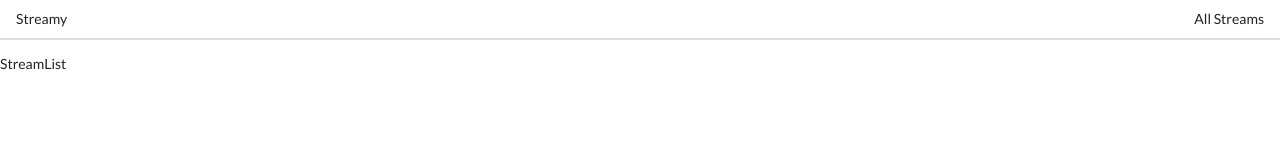
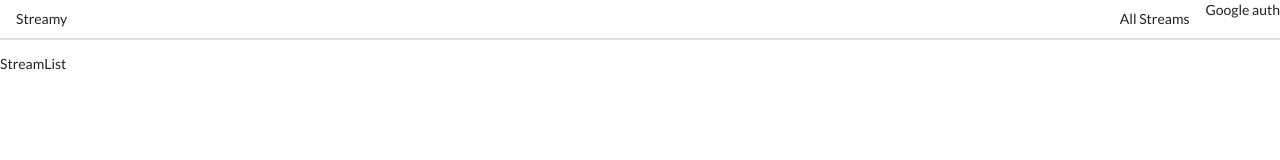
Before and after one commit to IulianStave/twitch-react-router, a React (Create React App) app: page / in a window 1280 px wide. Shown: the top 160 px of the page. Built offline with nearby package versions, Linux system fonts and the light colour scheme.

Commit message:
Add GoogleAuth component

```diff
--- a/public/index.html
+++ b/public/index.html
@@ -6,6 +6,7 @@
     <link rel="icon" href="%PUBLIC_URL%/favicon.ico" />
     <meta name="viewport" content="width=device-width, initial-scale=1" />
     <meta name="theme-color" content="#000000" />
+    <script src="https://apis.google.com/js/api.js"></script>
     <meta
       name="description"
       content="Web site created using create-react-app"
--- /dev/null
+++ b/src/components/GoogleAuth.js
@@ -0,0 +1,9 @@
+import React from 'react';
+
+class GoogleAuth extends React.Component {
+  render() {
+    return <div> Google auth</div>;
+  }
+}
+
+export default GoogleAuth;
--- a/src/components/Header.js
+++ b/src/components/Header.js
@@ -1,5 +1,6 @@
 import { Link } from 'react-router-dom';
 import React from 'react';
+import GoogleAuth from './GoogleAuth';
 
 const Header = () => {
   return (
@@ -11,6 +12,7 @@
         <Link to="/" className="item">
           All Streams
         </Link>
+        <GoogleAuth/>
       </div>
     </div>
   );
```
